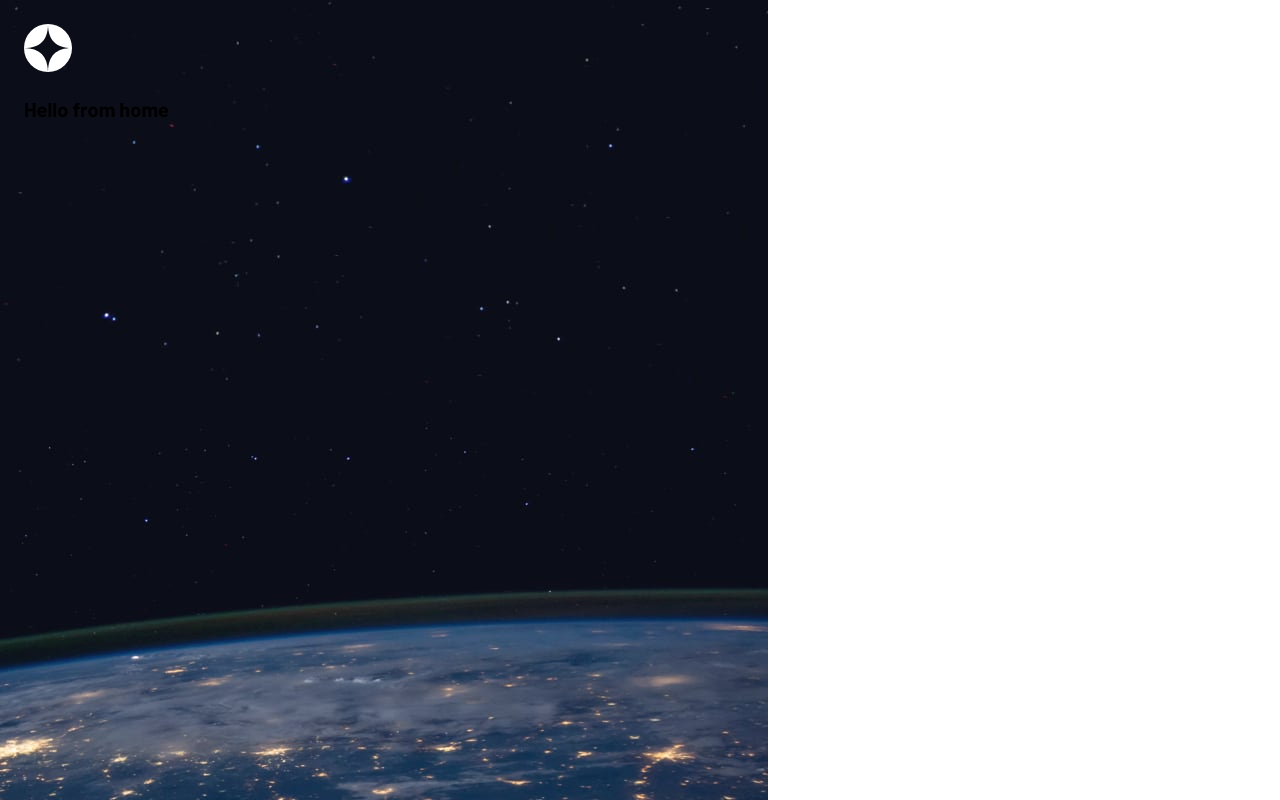
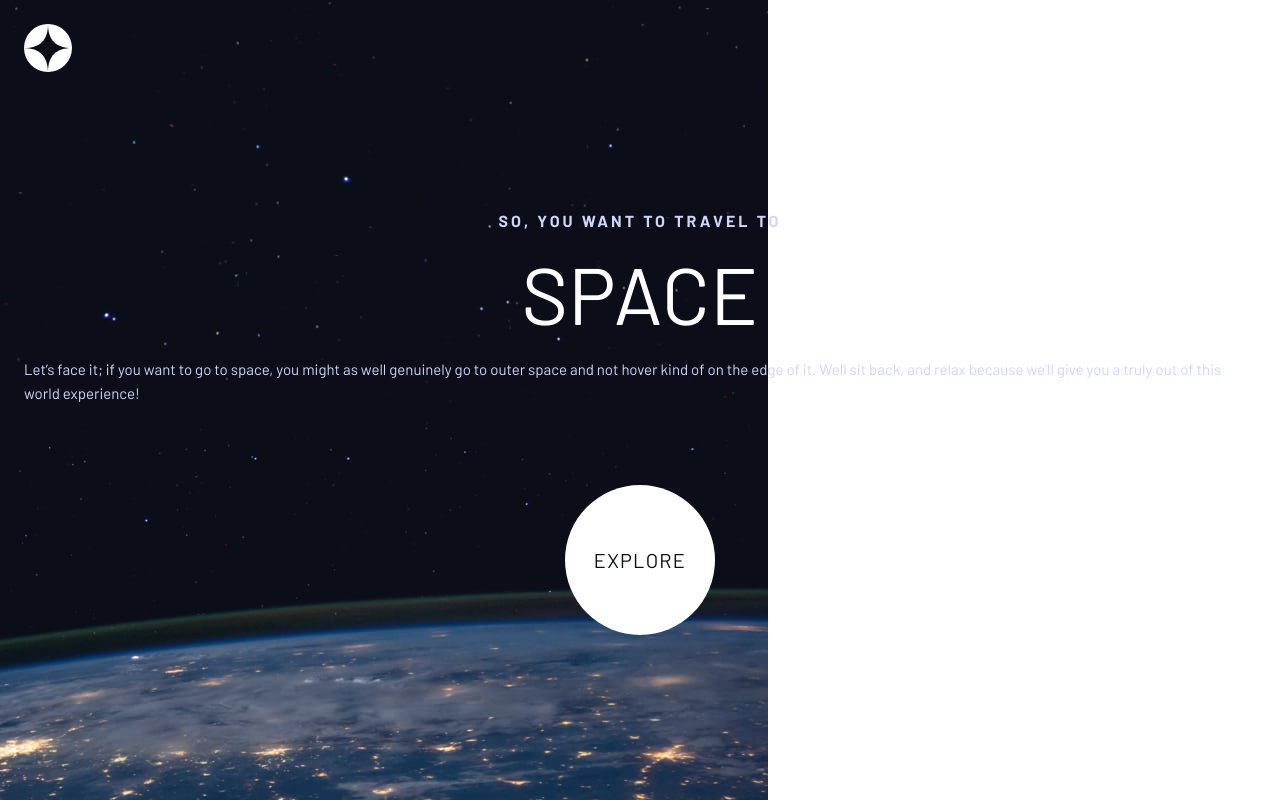
Before and after one commit to Matheus-Galdino/Space-tourism, a Vue app: page /#/ in a window 1280 px wide. Built offline with nearby package versions, Linux system fonts and the light colour scheme.

Commit message:
Implementando layout home page

```diff
--- a/src/App.vue
+++ b/src/App.vue
@@ -14,9 +14,14 @@ export default {
 
 <style lang="scss">
 @import url("./styles/reset.scss");
+@import url("./styles/global.scss");
 @import url("./styles/variables.scss");
 
 #app {
+  display: flex;
+  flex-direction: column;
+
+  color: #fff;
   height: 100vh;
   padding: 2.4rem 2.4rem 5rem;
 
--- /dev/null
+++ b/src/styles/global.scss
@@ -0,0 +1,9 @@
+.page {
+  flex-grow: 1;
+  padding: min(5rem, 3vh) 0;
+
+  display: flex;
+  align-items: center;
+  flex-direction: column;
+  justify-content: center;
+}
--- a/src/views/Home.vue
+++ b/src/views/Home.vue
@@ -1,7 +1,14 @@
 <template>
-  <div class="home">
-    <h1>Hello from home</h1>
-  </div>
+  <section class="page home">
+    <h2>So, you want to travel to</h2>
+    <h1>space</h1>
+    <p>
+      Let’s face it; if you want to go to space, you might as well genuinely go to outer space and not hover kind of on the edge of it. Well sit back,
+      and relax because we’ll give you a truly out of this world experience!
+    </p>
+
+    <router-link to="/"> Explore </router-link>
+  </section>
 </template>
 
 <script>
@@ -9,3 +16,47 @@ export default {
   name: "Home",
 };
 </script>
+
+<style lang="scss" scoped>
+.home {
+  h2 {
+    font-size: 1.6rem;
+    line-height: 1em;
+    letter-spacing: 3px;
+    text-transform: uppercase;
+
+    color: #d0d6f9;
+  }
+
+  h1 {
+    font-size: 8rem;
+    font-weight: normal;
+
+    margin: 1.6rem 0;
+    text-transform: uppercase;
+  }
+
+  p {
+    color: #d0d6f9;
+    font-size: 1.5rem;
+    line-height: 1.6em;
+  }
+
+  a {
+    display: inline-grid;
+    place-content: center;
+
+    width: 150px;
+    height: 150px;
+    font-size: 2rem;
+    letter-spacing: 1.25px;
+
+    color: #0b0d17;
+    margin-top: 8rem;
+    border-radius: 50%;
+    background: #fff;
+    text-decoration: none;
+    text-transform: uppercase;
+  }
+}
+</style>
```
